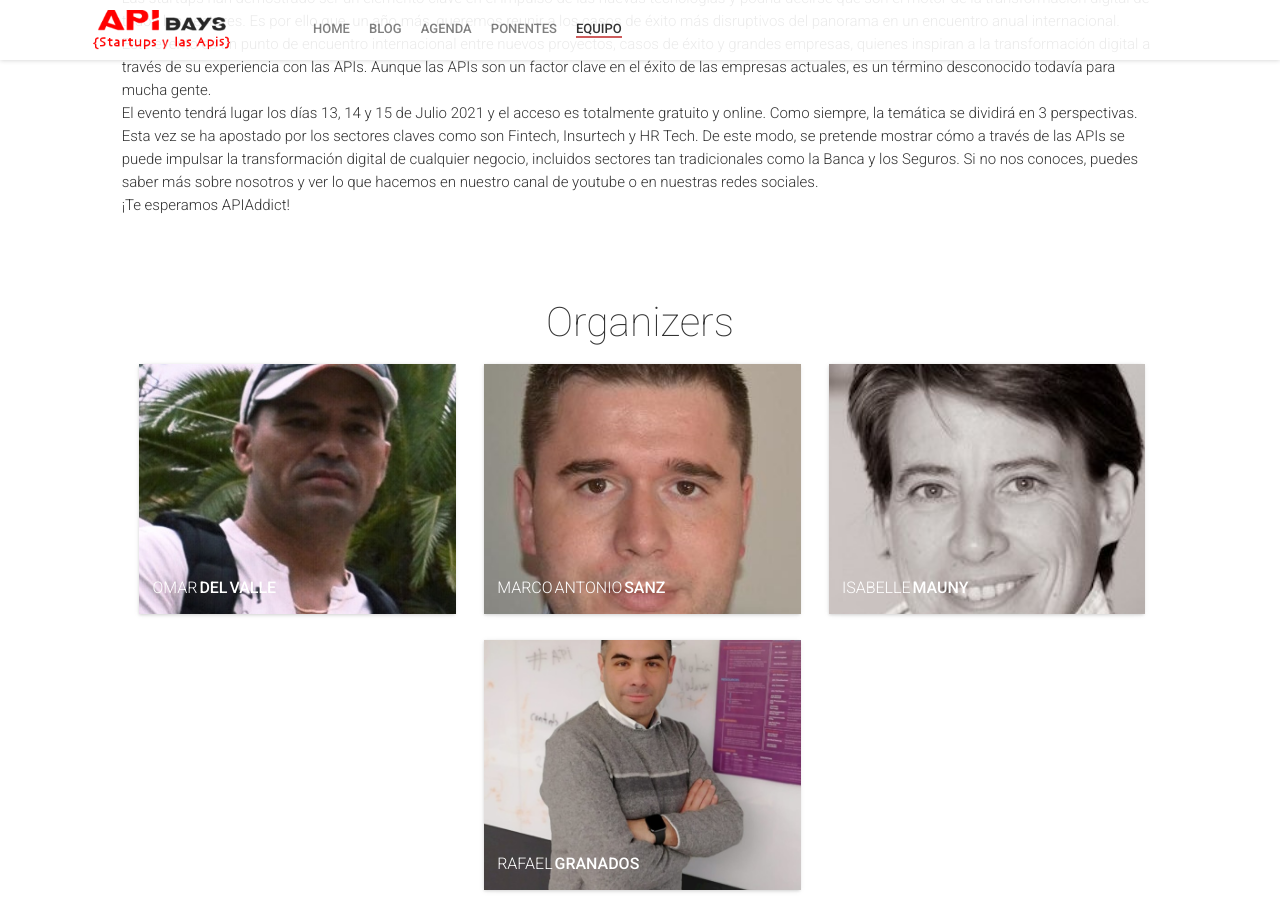
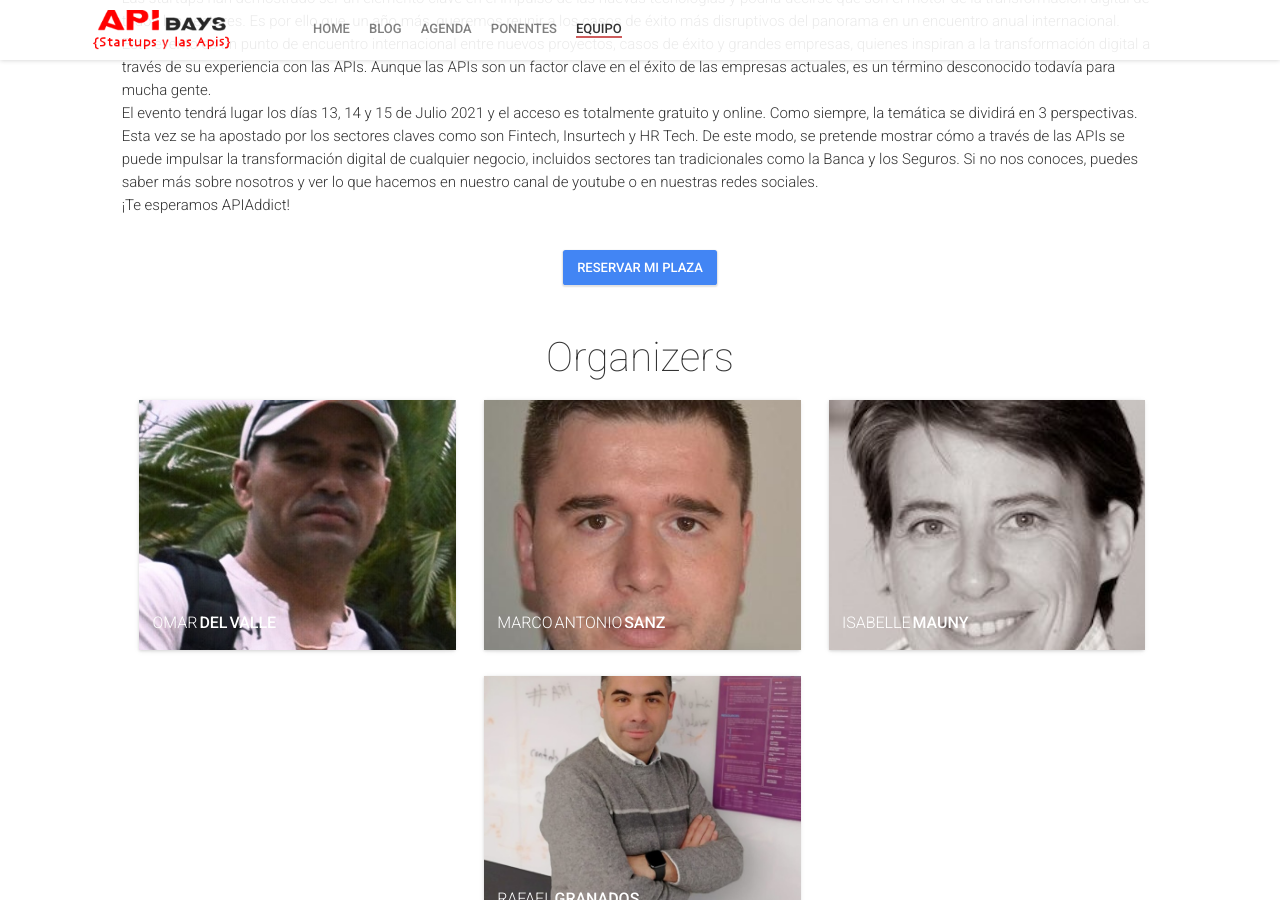
Before and after one commit to apiaddicts/startupsylasapisIII, a Jekyll site: the page built from team.html, in a window 1280 px wide and 900 px high, scrolled down 680 px. Built offline with Jekyll 4.4.1, drawn with Linux system fonts in a browser that asks for light colours; nearby versions of some CDN libraries; comment, search, counter and statistics services are not loaded.

Commit message:
boton en team

```diff
--- a/_includes/team.html
+++ b/_includes/team.html
@@ -4,6 +4,7 @@
     <div class="col-lg-10 col-lg-offset-1">
       <h3>{{ site.teamBlockTitle }}</h3>
       <p class="text-left animated hiding" data-animation="fadeInUp" data-delay="0">{{ site.aboutUs }}</p>
+      <a class="btn btn-primary waves-effect waves-button waves-light waves-float" href="{{ site.twitterButtonLink }}" target="_blank">{{ site.twitterButtonText }}</a>
     </div>
     <div class="col-lg-10 col-lg-offset-1 text-center">
       <h4 class="text-left animated hiding appear-animation-trigger" data-animation="fadeInUp" data-delay="0">
```
